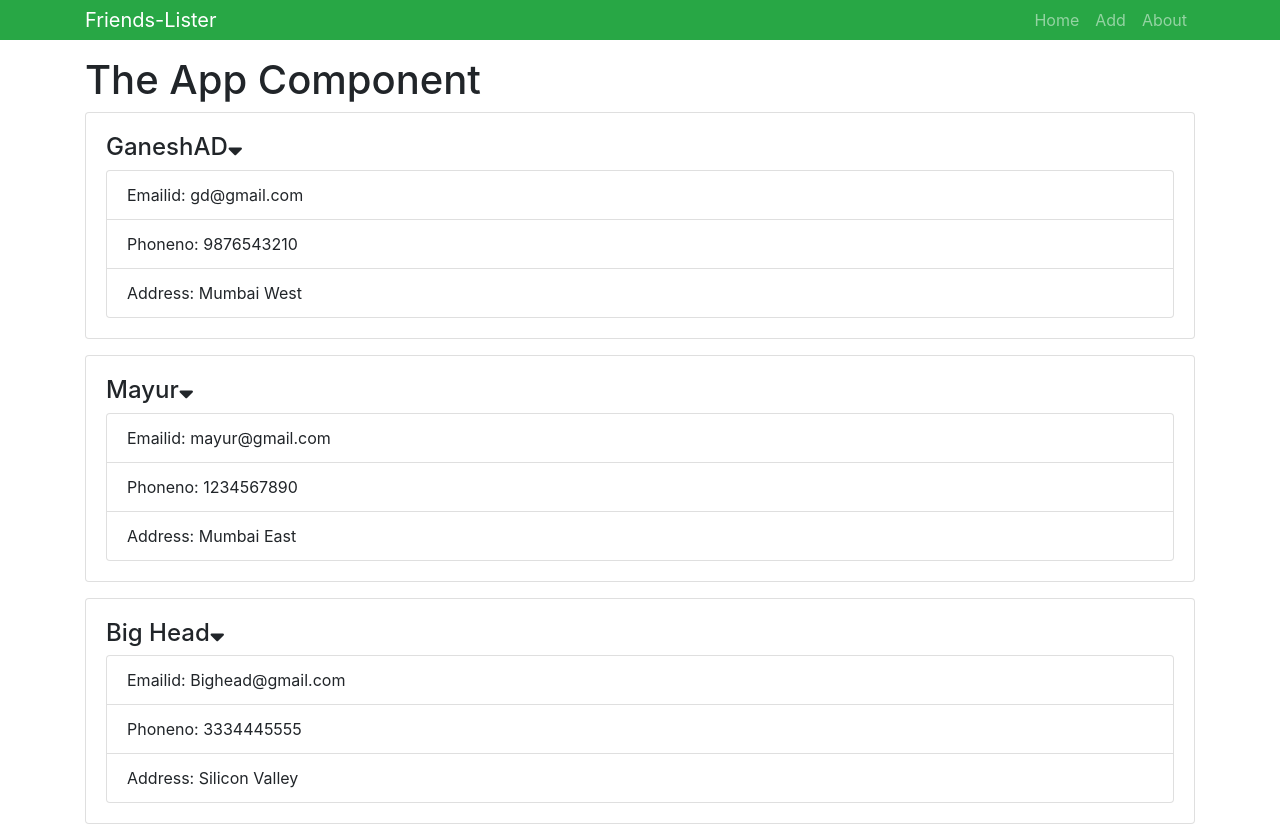
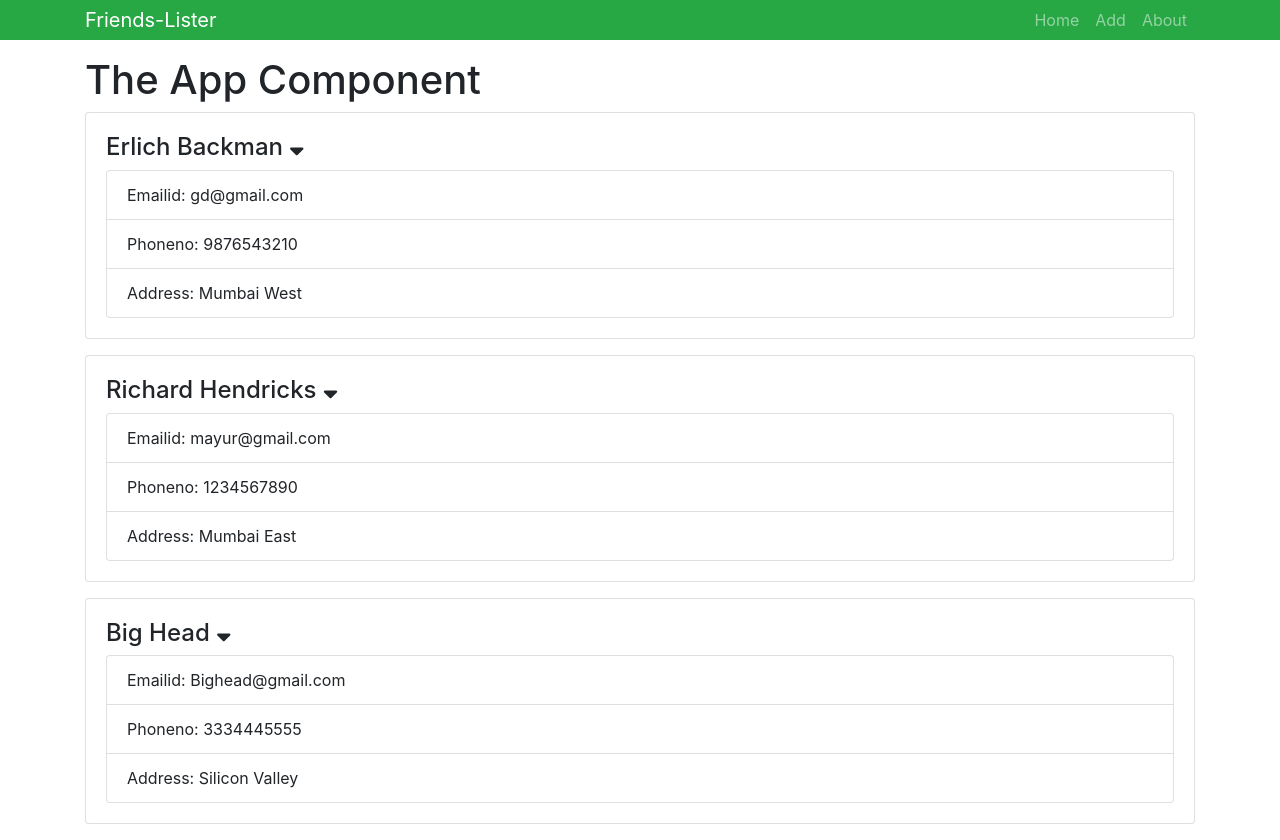
Before and after one commit to ganesh-deshmukh/friends-list, a React (Create React App) app: page / in a window 1280 px wide. Built offline with nearby package versions, Linux system fonts and the light colour scheme.

Commit message:
binding method onCLick()  using fat-arrow (), whtiout using this keyword

```diff
--- a/src/Friend.js
+++ b/src/Friend.js
@@ -2,16 +2,24 @@ import React, { Component } from "react";
 import PropTypes from "prop-types";
 
 class Friends extends Component {
-  onShowClick(name) {
-    console.log(`Clicked ${name}`);
-  }
+  // constructor() {
+  //   super();
+  //   this.state = {};
+  //   this.onShowClick = this.onShowClick.bind(this);
+  // }
+
+  state = {};
+
+  onShowClick = e => {
+    console.log(e.target.className);
+  };
   render() {
     const { name, email, phone, addr } = this.props.friend;
     return (
       <div className="card card-body mb-3">
         <h4>
-          {name}
-          <i onClick={this.onShowClick(name)} className="fas fa-sort-down" />
+          {name + " "}
+          <i onClick={this.onShowClick} className="fas fa-sort-down" />
         </h4>
         <ul className="list-group">
           <li className="list-group-item">Emailid: {email} </li>
--- a/src/Friends.js
+++ b/src/Friends.js
@@ -6,14 +6,14 @@ class Friends extends Component {
     friends: [
       {
         id: 1,
-        name: "GaneshAD",
+        name: "Erlich Backman",
         email: "gd@gmail.com",
         phone: "9876543210",
         addr: "Mumbai West"
       },
       {
         id: 2,
-        name: "Mayur",
+        name: "Richard Hendricks",
         email: "mayur@gmail.com",
         phone: "1234567890",
         addr: "Mumbai East"
```
